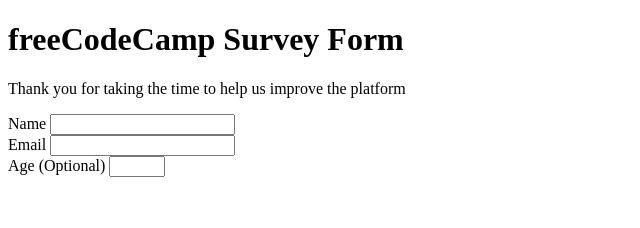
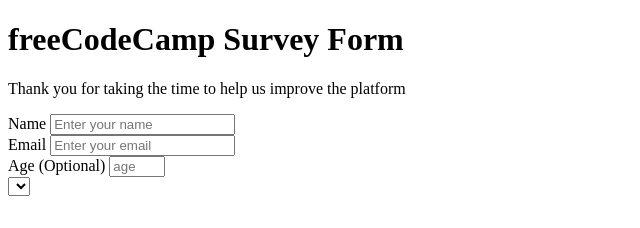
Before and after one commit to ausiemass/santiago-austin, a plain HTML site: page index.html in a window 1280 px wide. Shown: the whole page, without its empty margins (0-640 px from the left). Drawn offline with Linux system fonts and the light colour scheme.

Commit message:
11 and 12

```diff
--- a/index.html
+++ b/index.html
@@ -14,14 +14,21 @@
 
     <form id="survey-form">
       <label for="name" id="name-label">
-        Name <input id="name" type="text"
+        Name <input id="name" type="text" placeholder="Enter your name"
       /></label>
       <label for="email" id="email-label"
-        >Email <input type="email" name="email" id="email"
+        >Email <input type="email" name="email" id="email" placeholder="Enter your email"
       /></label>
       <label for="number" id="number-label"
-        >Age (Optional) <input id="number" type="number" min="10" max="99" />
+        >Age (Optional) <input id="number" type="number" min="10" max="99" placeholder="age"
+        />
       </label>
+      <select id="dropdown">
+        <option value=""></option>
+        <option value=""></option>
+        <option value=""></option>
+      </select>
+
     </form>
 
     <script src="https://cdn.freecodecamp.org/testable-projects-fcc/v1/bundle.js"></script>
```
